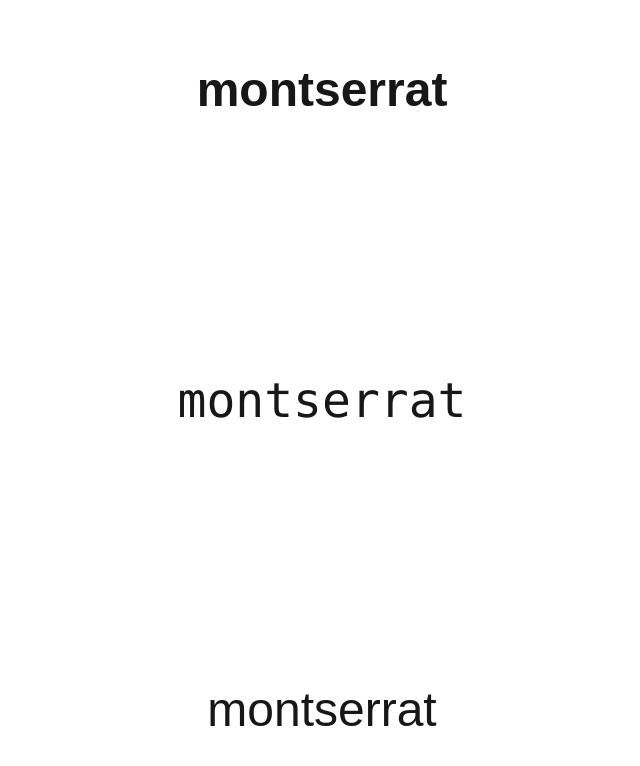
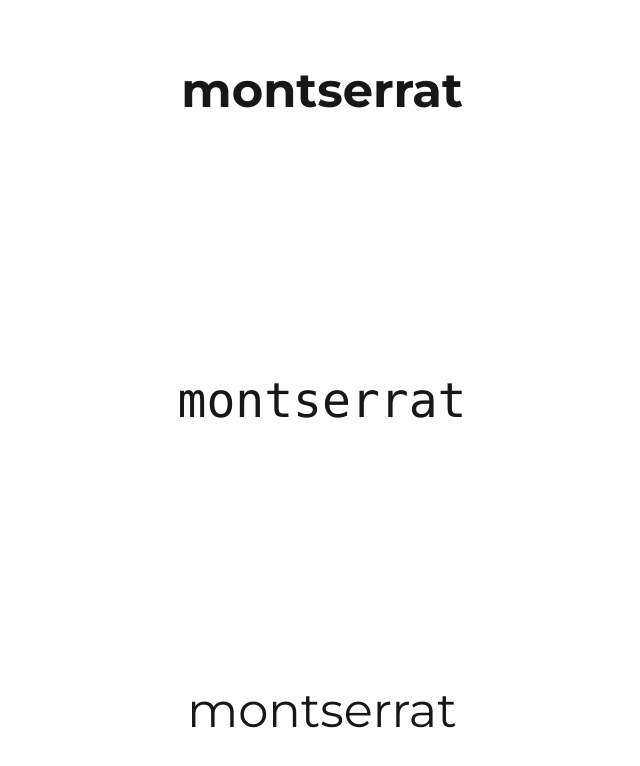
Before and after one commit to kecoaberotak/dagingue-frontend, a Next.js app: page / in a window 1280 px wide. Shown: the top 766 px of the page, without its empty margins (318-958 px from the left). Built offline with nearby package versions, Linux system fonts and the light colour scheme.

Commit message:
Add: font montserrat in RootLayout

```diff
--- a/src/app/layout.tsx
+++ b/src/app/layout.tsx
@@ -1,16 +1,11 @@
 import type { Metadata } from "next";
-import localFont from "next/font/local";
+import { Montserrat } from "next/font/google";
 import "./globals.css";
 
-const geistSans = localFont({
-  src: "./fonts/GeistVF.woff",
-  variable: "--font-geist-sans",
-  weight: "100 900",
-});
-const geistMono = localFont({
-  src: "./fonts/GeistMonoVF.woff",
-  variable: "--font-geist-mono",
-  weight: "100 900",
+const montserrat = Montserrat({
+  subsets: ["latin"],
+  weight: ["100", "200", "300", "400", "500", "600", "700"],
+  variable: "--font-montserrat",
 });
 
 export const metadata: Metadata = {
@@ -25,11 +20,7 @@
 }>) {
   return (
     <html lang="en">
-      <body
-        className={`${geistSans.variable} ${geistMono.variable} antialiased`}
-      >
-        {children}
-      </body>
+      <body className={`${montserrat.variable} antialiased font-montserrat`}>{children}</body>
     </html>
   );
 }
--- a/tailwind.config.ts
+++ b/tailwind.config.ts
@@ -1,17 +1,16 @@
 import type { Config } from "tailwindcss";
 
 const config: Config = {
-  content: [
-    "./src/pages/**/*.{js,ts,jsx,tsx,mdx}",
-    "./src/components/**/*.{js,ts,jsx,tsx,mdx}",
-    "./src/app/**/*.{js,ts,jsx,tsx,mdx}",
-  ],
+  content: ["./src/pages/**/*.{js,ts,jsx,tsx,mdx}", "./src/components/**/*.{js,ts,jsx,tsx,mdx}", "./src/app/**/*.{js,ts,jsx,tsx,mdx}"],
   theme: {
     extend: {
       colors: {
         background: "var(--background)",
         foreground: "var(--foreground)",
       },
+      fontFamily: {
+        montserrat: ["var(--font-montserrat)"],
+      },
     },
   },
   plugins: [],
```
